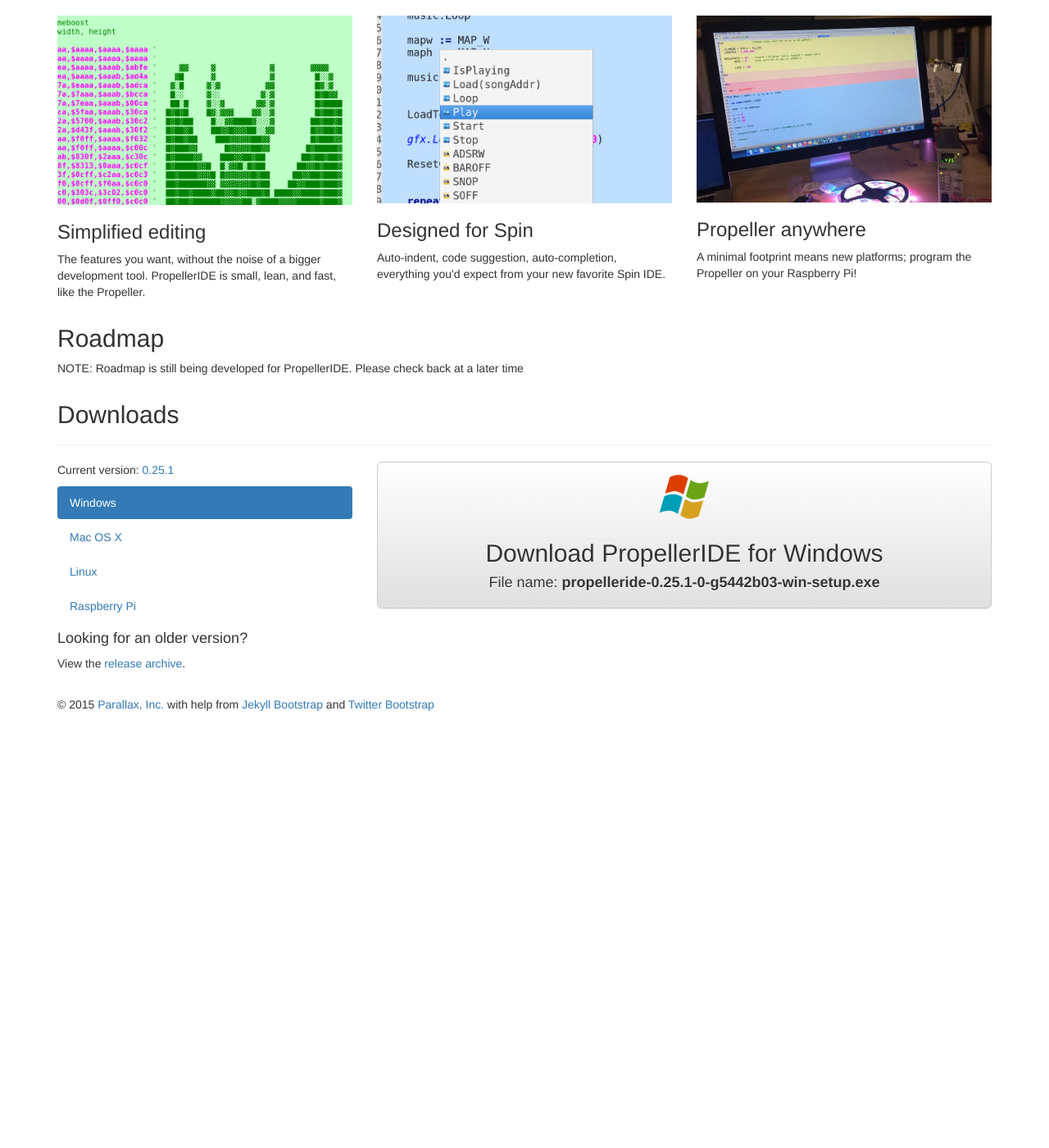
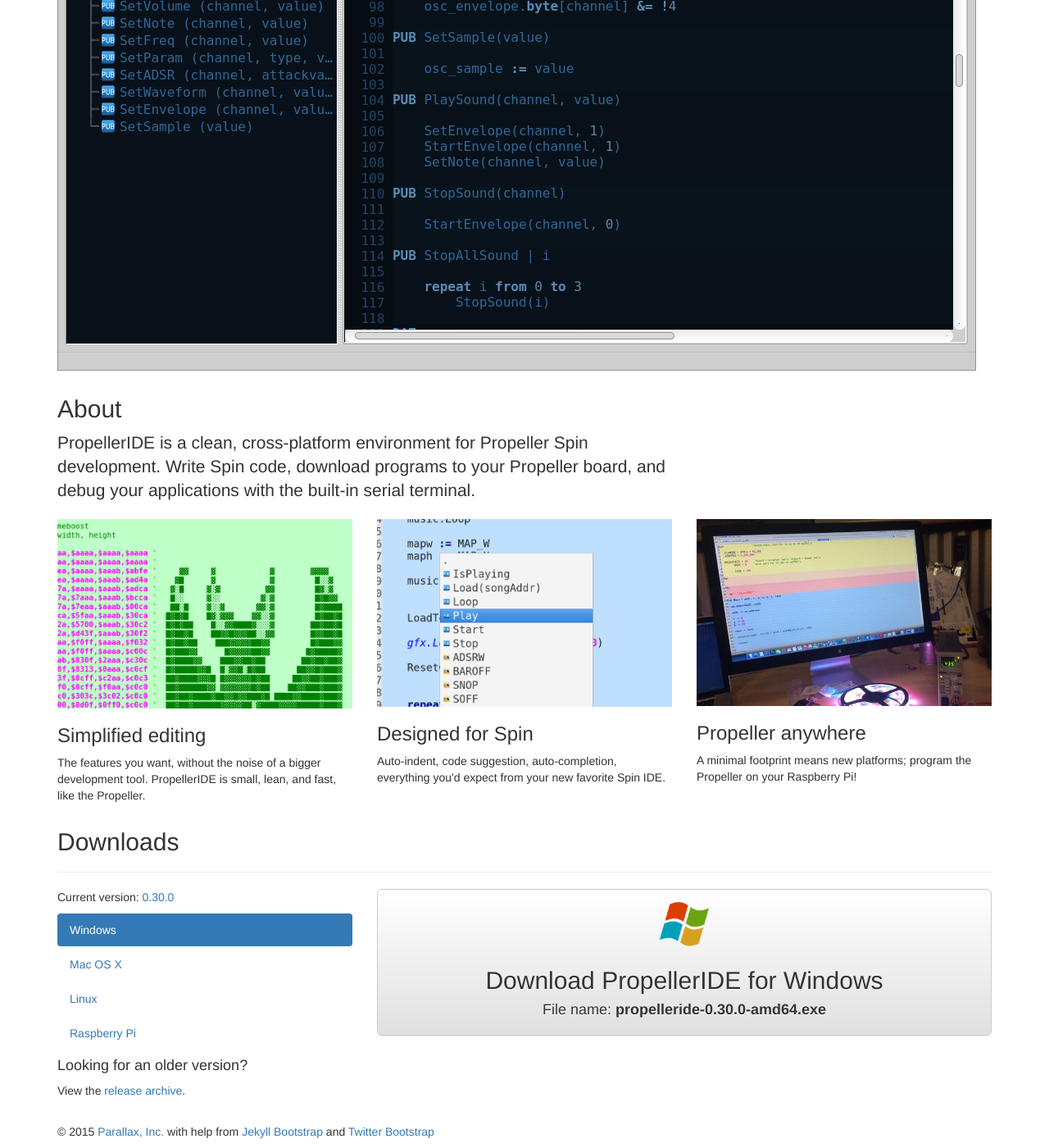
Before and after one commit to parallaxinc/parallaxinc.github.io, a Jekyll site: the page built from projects/propelleride/index.md, in a window 1280 px wide and 1400 px high, scrolled down 502 px. Shown: the whole window at 82% size. Built offline with Jekyll 4.4.1, drawn with Linux system fonts in a browser that asks for light colours; nearby versions of some CDN libraries; library files that are not in the unit come from our copies; before the commit the page ends 1381 px from its top, so only the background shows below that.

Commit message:
Update versions on propelleride page

```diff
--- a/projects/propelleride/index.md
+++ b/projects/propelleride/index.md
@@ -11,7 +11,7 @@
 
 program: PropellerIDE
 repo: https://github.com/parallaxinc/PropellerIDE/releases
-version: 0.25.1
+version: 0.30.0
 image: images/main_crop.png
 
 links:
@@ -21,27 +21,28 @@
 
 platforms:
   -  name: Windows
-     suffix: win-setup.exe
-     version: '0.25.1'
-     versionlong: '0.25.1-0-g5442b03'
+     suffix: amd64.exe
+     version: '0.30.0'
+     versionlong: '0.30.0'
 
   -  name: Mac OS X
      suffix: amd64.dmg
-     version: '0.25.1'
-     versionlong: '0.25.1-0-g5442b03'
+     version: '0.30.0'
+     versionlong: '0.30.0'
 
   -  name: Linux
      suffix: amd64.deb
-     version: '0.25.1'
-     versionlong: '0.25.1-0-g5442b03'
+     version: '0.30.0'
+     versionlong: '0.30.0'
 
   -  name: Raspberry Pi
      suffix: armhf.deb
-     version: '0.25.0'
-     versionlong: '0.25.0-0-g6710db9'
+     version: '0.30.0'
+     versionlong: '0.30.0'
 
 ---
 
+![](images/embedded1.png){:.img-responsive}
 
 <div class="row">
   <div class="portfolio-item col-sm-8 col-md-8">
@@ -66,10 +67,3 @@
     <p>A minimal footprint means new platforms; program the Propeller on your Raspberry Pi!</p>
   </div>
 </div>
-
-<div class="row">
-    <div class="portfolio-item col-sm-8 col-md-8">
-        <h2>Roadmap</h2>
-        <p>NOTE: Roadmap is still being developed for PropellerIDE. Please check back at a later time</p>
-    </div>
-</div>
```
Also changed, not shown: projects/propelleride/images/embedded1.png (added).
